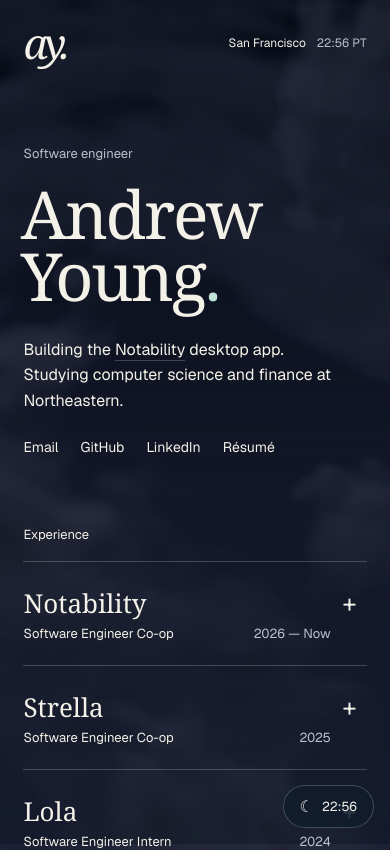
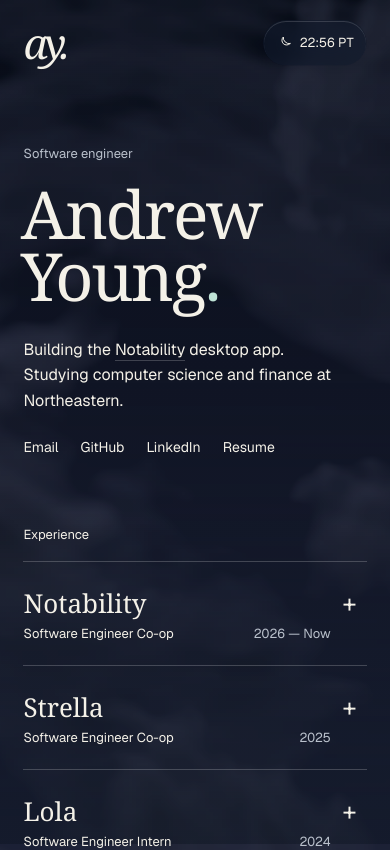
Before and after one commit to andrewd-young/andrew-young-site, a React (Vite) app: page / in a window 390 px wide. Shown: the top 850 px of the page. Built offline with nearby package versions, Linux system fonts and the light colour scheme; a web font is replaced by a local one.

Commit message:
Refine sky controls and responsive experience layout

```diff
--- a/index.html
+++ b/index.html
@@ -2,8 +2,9 @@
 <html lang="en">
   <head>
     <meta charset="UTF-8" />
-    <meta name="viewport" content="width=device-width, initial-scale=1" />
-    <title>Andrew Young — Software Engineer</title>
+    <meta name="viewport" content="width=device-width, initial-scale=1, viewport-fit=cover" />
+    <meta name="theme-color" content="#0b1120" />
+    <title>Andrew Young</title>
     <meta
       name="description"
       content="Software engineer at Notability. Building thoughtful interfaces, integrations, and the systems behind them. Based in San Francisco."
--- a/src/App.tsx
+++ b/src/App.tsx
@@ -1,5 +1,6 @@
-import { useEffect, useState } from 'react';
+import { useEffect, useRef, useState } from 'react';
 import { Sky } from './sky';
+import { Icon } from './icons';
 import { nextSunEvent } from './sun';
 import { useScrollAnchor } from './useScrollAnchor';
 
@@ -94,6 +95,27 @@
   const [open, setOpen] = useState<number | null>(null);
   const [hovered, setHovered] = useState<number | null>(null);
   const [controlOpen, setControlOpen] = useState(false);
+  const controlRef = useRef<HTMLElement>(null);
+  const toggleRef = useRef<HTMLButtonElement>(null);
+
+  useEffect(() => {
+    if (!controlOpen) return;
+    const dismiss = (event: PointerEvent) => {
+      if (!controlRef.current?.contains(event.target as Node)) setControlOpen(false);
+    };
+    const escape = (event: KeyboardEvent) => {
+      if (event.key === 'Escape') {
+        setControlOpen(false);
+        toggleRef.current?.focus();
+      }
+    };
+    document.addEventListener('pointerdown', dismiss);
+    document.addEventListener('keydown', escape);
+    return () => {
+      document.removeEventListener('pointerdown', dismiss);
+      document.removeEventListener('keydown', escape);
+    };
+  }, [controlOpen]);
 
   // Opening a row can close a taller row above it. Keep the tapped row in place so the
   // new content expands downward.
@@ -109,7 +131,6 @@
   const light = hour >= 7.5 && hour < 18;
   const phase = phaseFor(hour);
   const previewed = hovered ?? open;
-  // `now` changes every 15 seconds, so this stays current.
   const sun = nextSunEvent();
 
   return (
@@ -121,10 +142,52 @@
           <a className="monogram" href="#top" aria-label="Andrew Young home">
             ay.
           </a>
-          <span className="location">
-            San Francisco <span className="clock">{timeLabel(now)} PT</span>
-          </span>
-          <span className="phase">{phase}</span>
+          <aside
+            className={`sky-control ${controlOpen ? 'open' : ''}`}
+            ref={controlRef}
+            aria-label="Sky time"
+          >
+            {controlOpen && (
+              <div id="sky-panel" className="range-row">
+                <input
+                  id="sky-hour"
+                  type="range"
+                  min="0"
+                  max="1439"
+                  step="1"
+                  value={minutes}
+                  // Follow the thumb center, including its larger invisible touch area.
+                  style={
+                    {
+                      '--fill': `calc(var(--thumb-size) / 2 + (100% - var(--thumb-size)) * ${minutes / 1439})`,
+                    } as React.CSSProperties
+                  }
+                  onChange={(e) => setManual(Number(e.target.value))}
+                  aria-label="Time of day"
+                  aria-valuetext={`${timeLabel(minutes)}, ${phase}`}
+                />
+                <button
+                  className={manual === null ? 'live active' : 'live'}
+                  onClick={() => setManual(null)}
+                  aria-pressed={manual === null}
+                >
+                  <span />
+                  Live
+                </button>
+              </div>
+            )}
+            <button
+              ref={toggleRef}
+              className="sky-toggle"
+              onClick={() => setControlOpen(!controlOpen)}
+              aria-expanded={controlOpen}
+              aria-controls="sky-panel"
+              aria-label={controlOpen ? 'Close sky time control' : 'Change sky time'}
+            >
+              <Icon name={light ? 'sun' : 'moon'} />
+              <output htmlFor="sky-hour">{timeLabel(minutes)} PT</output>
+            </button>
+          </aside>
         </header>
 
         <section id="top" className="hero" aria-labelledby="name">
@@ -151,7 +214,7 @@
                 LinkedIn
               </a>
               <a href="/Andrew_Young_Resume.pdf" target="_blank" rel="noreferrer">
-                Résumé
+                Resume
               </a>
             </nav>
           </div>
@@ -193,13 +256,15 @@
                     </span>
                   </button>
                   <div id={`job-${i}`} hidden={open !== i} className="job-detail">
-                    <img className="detail-image" src={job.logo} alt="" />
-                    <p className="meta">{job.tags}</p>
                     <ul>
                       {job.bullets.map((b) => (
                         <li key={b}>{b}</li>
                       ))}
                     </ul>
+                    <div className="detail-summary">
+                      <img className="detail-image" src={job.logo} alt="" />
+                      <p className="meta">{job.tags}</p>
+                    </div>
                   </div>
                 </article>
               ))}
@@ -224,58 +289,22 @@
           </div>
         </section>
         <footer>
-          <span>© {new Date().getFullYear()} Andrew Young</span>
+          <span>Andrew Young · {new Date().getFullYear()}</span>
           <span className="sun">
             {sun.kind} in San Francisco in {durationLabel(sun.minutesAway)}
           </span>
+
           <a
+            className="source-link"
             href="https://github.com/andrewd-young/andrew-young-site"
             target="_blank"
             rel="noreferrer"
           >
+            <Icon name="tool" />
             Source
           </a>
         </footer>
       </main>
-
-      <aside className={`sky-control ${controlOpen ? 'open' : ''}`} aria-label="Sky time">
-        {controlOpen && (
-          <div className="range-row">
-            <input
-              id="sky-hour"
-              type="range"
-              min="0"
-              max="1439"
-              step="1"
-              value={minutes}
-              // The 16px thumb stops 8px from each end, so the fill follows its center.
-              style={
-                { '--fill': `calc(8px + (100% - 16px) * ${minutes / 1439})` } as React.CSSProperties
-              }
-              onChange={(e) => setManual(Number(e.target.value))}
-              aria-label="Time of day"
-              aria-valuetext={`${timeLabel(minutes)}, ${phase}`}
-            />
-            <button
-              className={manual === null ? 'live active' : 'live'}
-              onClick={() => setManual(null)}
-              aria-pressed={manual === null}
-            >
-              <span />
-              Live
-            </button>
-          </div>
-        )}
-        <button
-          className="sky-toggle"
-          onClick={() => setControlOpen(!controlOpen)}
-          aria-expanded={controlOpen}
-          aria-label={controlOpen ? 'Close sky time control' : 'Change sky time'}
-        >
-          <span aria-hidden="true">{light ? '☀' : '☾'}</span>
-          <output htmlFor="sky-hour">{timeLabel(minutes)}</output>
-        </button>
-      </aside>
     </div>
   );
 }
--- /dev/null
+++ b/src/icons.tsx
@@ -0,0 +1,30 @@
+type IconName = 'sun' | 'moon' | 'tool';
+
+export function Icon({ name }: { name: IconName }) {
+  return (
+    <svg
+      className="icon"
+      width="16"
+      height="16"
+      viewBox="0 0 24 24"
+      fill="none"
+      stroke="currentColor"
+      strokeWidth="1.5"
+      strokeLinecap="round"
+      strokeLinejoin="round"
+      aria-hidden="true"
+      focusable="false"
+    >
+      {name === 'sun' && (
+        <>
+          <circle cx="12" cy="12" r="4" />
+          <path d="M12 2v2m0 16v2M2 12h2m16 0h2M5 5l1.5 1.5m11 11L19 19M5 19l1.5-1.5m11-11L19 5" />
+        </>
+      )}
+      {name === 'moon' && <path d="M21 13A9 9 0 0 1 11 3a7 7 0 0 0 10 10Z" />}
+      {name === 'tool' && (
+        <path d="M15 3a6 6 0 0 0-5.3 8.8l-6.1 6.1a2.1 2.1 0 0 0 3 3l6.1-6.1A6 6 0 0 0 21 9l-3 3-4-1-1-4 3-3Z" />
+      )}
+    </svg>
+  );
+}
--- a/src/sky.tsx
+++ b/src/sky.tsx
@@ -102,6 +102,15 @@
 }`;
 
 export function Sky({ hour }: { hour: number }) {
+  useEffect(() => {
+    // Match the browser chrome and overscroll area to the sky's horizon.
+    const color = `rgb(${palette(hour)
+      .hor.map((v) => Math.round(v * 255))
+      .join(' ')})`;
+    document.documentElement.style.backgroundColor = color;
+    document.body.style.backgroundColor = color;
+    document.querySelector('meta[name="theme-color"]')?.setAttribute('content', color);
+  }, [hour]);
   const ref = useRef<HTMLCanvasElement>(null);
   const target = useRef(hour);
   const wake = useRef<() => void>(() => {});
--- a/src/styles.css
+++ b/src/styles.css
@@ -30,7 +30,8 @@
   box-sizing: border-box;
 }
 html {
-  scroll-behavior: smooth;
+  /* Job toggles preserve their own scroll position; avoid a second browser correction. */
+  overflow-anchor: none;
 }
 body {
   margin: 0;
@@ -63,7 +64,7 @@
   --muted: #b9c0cb;
   --line: #ffffff33;
   --accent: #bfe3d6;
-  --glass: #101b2cbd;
+  --glass: #101b2c80;
   position: relative;
   min-height: 100vh;
   color: var(--ink);
@@ -74,7 +75,7 @@
   --muted: #334957;
   --line: #172b383d;
   --accent: #173e47;
-  --glass: #eef4f4d9;
+  --glass: #eef4f459;
 }
 
 .sky,
@@ -100,7 +101,7 @@
   position: relative;
   max-width: 1600px;
   margin: auto;
-  padding: 0 5.5% 140px;
+  padding: 0 5.5% max(64px, env(safe-area-inset-bottom));
 }
 
 /* Masthead */
@@ -119,20 +120,6 @@
   letter-spacing: -0.07em;
   text-transform: none;
 }
-.location {
-  margin-left: auto;
-}
-.clock {
-  margin-left: 18px;
-  color: var(--muted);
-  font-variant-numeric: tabular-nums;
-}
-.phase {
-  border-left: 1px solid var(--line);
-  padding-left: 28px;
-  color: var(--muted);
-}
-
 /* Hero */
 .hero {
   padding: 69px 0 94px;
@@ -214,8 +201,10 @@
   font-size: 15px;
   transition: background 0.2s;
 }
-.job-row:hover {
-  background: color-mix(in srgb, var(--ink) 5%, transparent);
+@media (hover: hover) and (pointer: fine) {
+  .job-row:hover {
+    background: color-mix(in srgb, var(--ink) 5%, transparent);
+  }
 }
 .company {
   font-family: var(--serif);
@@ -235,8 +224,7 @@
 .job-detail[hidden] {
   display: none;
 }
-.detail-image,
-.job-detail .meta {
+.detail-summary {
   display: none;
 }
 .meta {
@@ -267,6 +255,19 @@
 }
 footer a {
   color: var(--ink);
+}
+
+.icon {
+  display: block;
+  flex-shrink: 0;
+}
+.source-link {
+  display: inline-flex;
+  align-items: center;
+  gap: 6px;
+}
+.source-link .icon {
+  color: var(--muted);
 }
 
 /* Hover preview: desktop only. Phones show the image inside the open row. */
@@ -301,7 +302,6 @@
   aspect-ratio: 2 / 1;
   border-radius: 10px;
   overflow: hidden;
-  border: 1px solid var(--line);
 }
 .preview-frame img {
   position: absolute;
@@ -319,20 +319,22 @@
   margin-top: 14px;
 }
 
-/* Sky control: a small corner button that opens a time slider.
-   One border on the pill, no shadows, no nested borders. The buttons get a light hover
-   background so they read as clickable; the slider has no hover state. */
+/* A lightly frosted header pill; the sky stays visible through the control. */
 .sky-control {
-  position: fixed;
-  right: 24px;
-  bottom: 24px;
+  --thumb-size: 16px;
+  --thumb-border: 0px;
+  position: relative;
+  margin-left: auto;
+  overflow: hidden;
+  clip-path: inset(0 round 999px);
   display: flex;
   align-items: center;
   gap: 4px;
   background: var(--glass);
-  backdrop-filter: blur(24px);
-  -webkit-backdrop-filter: blur(24px);
-  border: 1px solid var(--line);
+  backdrop-filter: blur(18px) saturate(1.15);
+  -webkit-backdrop-filter: blur(18px) saturate(1.15);
+  border: 1px solid transparent;
+  box-shadow: inset 0 1px 0 #ffffff26;
   border-radius: 999px;
   padding: 4px;
 }
@@ -348,20 +350,27 @@
     color 0.2s,
     background 0.2s;
 }
-.sky-control button:hover {
-  background: color-mix(in srgb, var(--ink) 6%, transparent);
+@media (hover: hover) and (pointer: fine) {
+  .sky-control button:hover {
+    background: color-mix(in srgb, var(--ink) 6%, transparent);
+    color: var(--ink);
+  }
 }
-.sky-control button:hover,
 .sky-control .live.active {
   color: var(--ink);
 }
+.sky-control:has(:focus-visible) {
+  outline: 2px solid var(--accent);
+  outline-offset: 3px;
+}
 .sky-control :focus-visible {
-  outline-offset: 2px;
+  outline-offset: -2px;
   border-radius: 999px;
 }
 .sky-control .sky-toggle {
   gap: 8px;
-  padding: 6px 12px;
+  min-height: 36px;
+  padding: 8px 12px;
   color: var(--ink);
 }
 .sky-toggle output {
@@ -376,7 +385,7 @@
 .live {
   gap: 6px;
   padding: 6px 8px;
-  font-size: 12px;
+  font-size: 14px;
 }
 .live span {
   height: 5px;
@@ -391,7 +400,7 @@
   -webkit-appearance: none;
   appearance: none;
   width: 200px;
-  height: 20px;
+  height: 36px;
   margin: 0;
   background: transparent;
   cursor: pointer;
@@ -413,19 +422,37 @@
 }
 .range-row input::-webkit-slider-thumb {
   -webkit-appearance: none;
-  width: 16px;
-  height: 16px;
-  margin-top: -5px;
-  border: 0;
+  box-sizing: border-box;
+  width: var(--thumb-size);
+  height: var(--thumb-size);
+  margin-top: calc((6px - var(--thumb-size)) / 2);
+  border: var(--thumb-border) solid transparent;
   border-radius: 50%;
   background: var(--ink);
+  background-clip: padding-box;
 }
 .range-row input::-moz-range-thumb {
-  width: 16px;
-  height: 16px;
-  border: 0;
+  box-sizing: border-box;
+  width: var(--thumb-size);
+  height: var(--thumb-size);
+  border: var(--thumb-border) solid transparent;
   border-radius: 50%;
   background: var(--ink);
+  background-clip: padding-box;
+}
+
+@media (pointer: coarse) {
+  .sky-control {
+    --thumb-size: 44px;
+    --thumb-border: 12px;
+  }
+  .range-row input {
+    height: 44px;
+    touch-action: pan-y;
+  }
+  .sky-control button {
+    min-height: 44px;
+  }
 }
 
 @media (min-width: 1600px) {
@@ -442,13 +469,19 @@
   .preview {
     display: none;
   }
-  .job-detail .meta {
+  .job-detail {
+    display: grid;
+    grid-template-columns: minmax(0, 1fr) minmax(200px, 28%);
+    gap: 32px;
+    max-width: none;
+  }
+  .detail-summary {
     display: block;
   }
   .detail-image {
     display: block;
     width: 100%;
-    max-width: 480px;
+    max-width: 280px;
     aspect-ratio: 2 / 1;
     object-fit: cover;
     border-radius: 10px;
@@ -457,30 +490,54 @@
 }
 
 @media (max-width: 760px) {
+  .sky-control {
+    --thumb-size: 44px;
+    --thumb-border: 12px;
+  }
   .monogram {
     font-size: 42px;
+  }
+  .sun {
+    order: 3;
+    width: 100%;
+  }
+  .monogram {
+    flex-shrink: 0;
+  }
+  .sky-control.open {
+    flex: 1;
+    min-width: 0;
+  }
+  .sky-control.open .range-row {
+    flex: 1;
+    min-width: 0;
+    padding-left: 8px;
+  }
+  .sky-control.open .range-row input {
+    flex: 1;
+    width: 100%;
+    min-width: 0;
+    height: 44px;
+    touch-action: pan-y;
+  }
+  .sky-control button {
+    flex-shrink: 0;
+    min-height: 44px;
+  }
+  .sky-control .sky-toggle {
+    padding: 8px;
   }
   footer {
     flex-wrap: wrap;
     margin-top: 80px;
   }
-  .sun {
-    order: 3;
-    width: 100%;
-  }
   main {
-    padding: 0 6% 120px;
+    padding: 0 6% max(48px, env(safe-area-inset-bottom));
   }
   .masthead {
     height: 85px;
     gap: 15px;
     font-size: 12px;
-  }
-  .clock {
-    margin-left: 8px;
-  }
-  .phase {
-    display: none;
   }
   .hero {
     padding: 60px 0 65px;
@@ -538,25 +595,33 @@
     grid-row: 1;
   }
   .job-detail {
+    display: block;
     padding: 5px 0 26px;
+  }
+  .detail-summary {
+    margin-top: 24px;
   }
   .job-detail ul {
     font-size: 14px;
     line-height: 1.7;
   }
-  .sky-control {
-    right: 16px;
-    bottom: 16px;
+}
+
+@media (max-width: 360px) {
+  .masthead {
+    position: relative;
   }
-  .range-row input {
-    width: min(200px, calc(100vw - 210px));
+  .masthead:has(.sky-control.open) .monogram {
+    visibility: hidden;
+  }
+  .sky-control.open {
+    position: absolute;
+    left: 0;
+    right: 0;
   }
 }
 
 @media (prefers-reduced-motion: reduce) {
-  html {
-    scroll-behavior: auto;
-  }
   * {
     transition: none !important;
   }
```
Also changed, not shown: src/useScrollAnchor.ts (+9 -25 lines).
